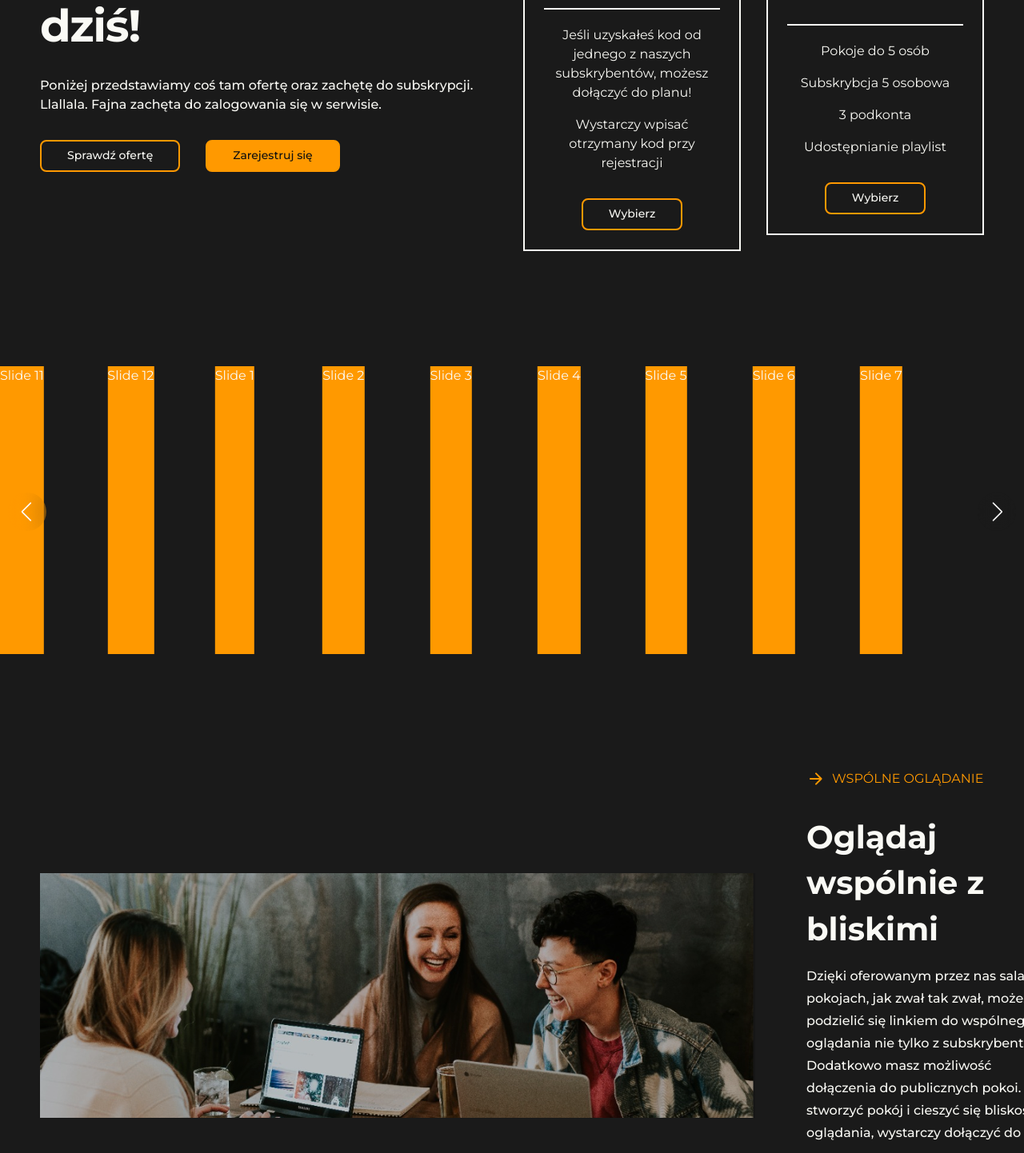
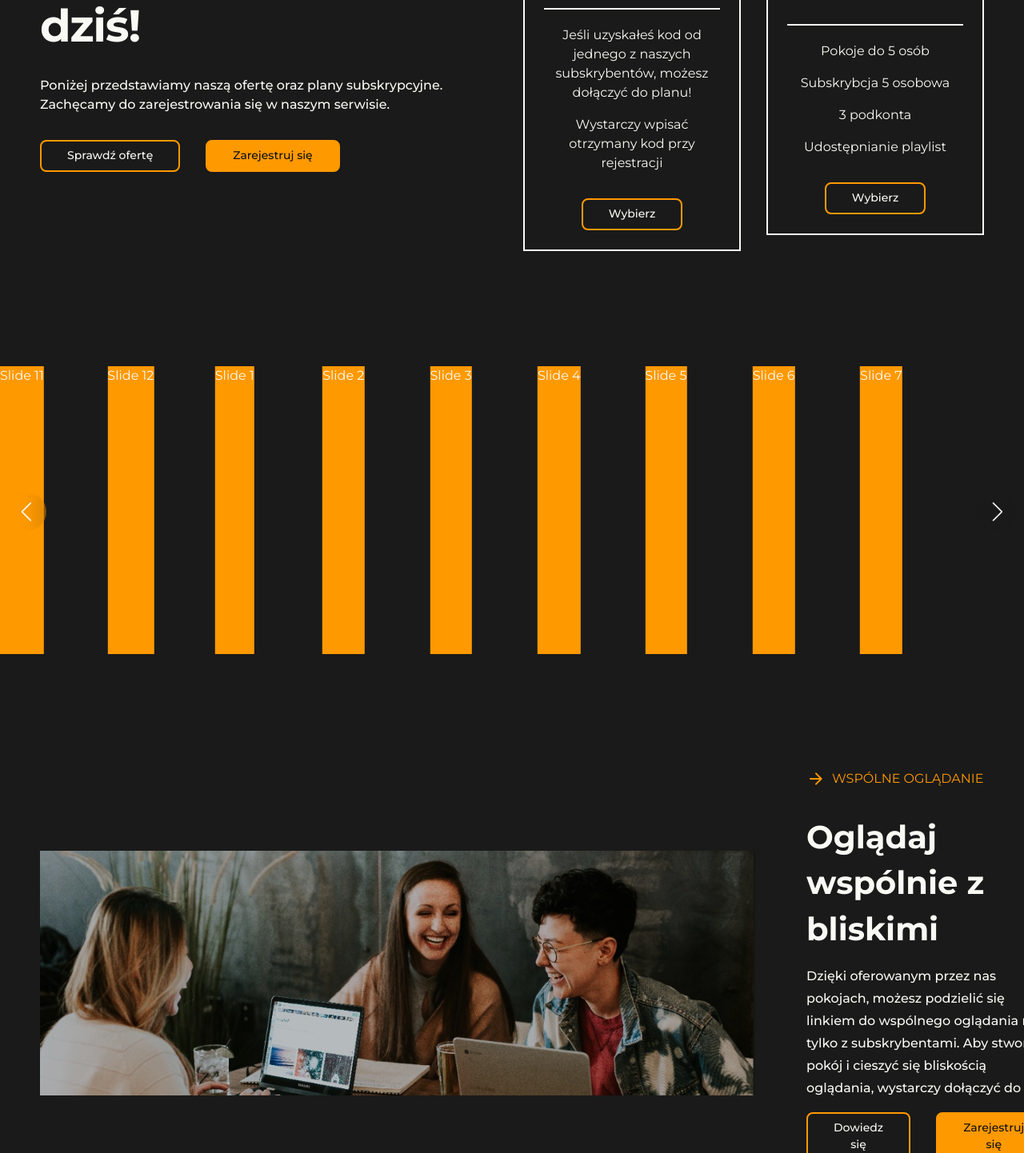
Before and after one commit to nataliaprazmo/WatchIo, a Next.js app: page / in a window 1280 px wide. Shown: the part 293-1735 px from the top of the page at 80% size. Built offline with nearby package versions, Linux system fonts and the light colour scheme.

Commit message:
fixed texts, faq

```diff
--- a/components/mainPage/FaqSection.jsx
+++ b/components/mainPage/FaqSection.jsx
@@ -17,8 +17,8 @@ const FaqSection = () => {
 				Najczęściej zadawane pytania
 			</h2>
 			<p className="text-[16px] leading-[28px] font-medium mb-6 text-center">
-				Poniżej znajdziesz odpowiedzi na najczęściej pojawiające się do
-				nas pytania. Oprócz tego zamieszczamy cenne informacje.
+				Poniżej znajdziesz cenne informacje oraz odpowiedzi na
+				najczęściej pojawiające się do nas pytania.
 			</p>
 			{questions.map((question, id) => (
 				<Accordion
--- a/components/mainPage/Hero.jsx
+++ b/components/mainPage/Hero.jsx
@@ -10,9 +10,8 @@ const Hero = () => {
 					Zacznij oglądać już dziś!
 				</h1>
 				<p className="text-[16px] font-medium mt-[24px] max-w-[610px]">
-					Poniżej przedstawiamy coś tam ofertę oraz zachętę do
-					subskrypcji. Llallala. Fajna zachęta do zalogowania się w
-					serwisie.
+					Poniżej przedstawiamy naszą ofertę oraz plany subskrypcyjne.
+					Zachęcamy do zarejestrowania się w naszym serwisie.
 				</p>
 				<div className="flex sm:flex-row flex-col gap-[32px] mt-[32px]">
 					<LinkButton to="/offer" variant="outlined">
--- a/components/mainPage/Subscriptions.jsx
+++ b/components/mainPage/Subscriptions.jsx
@@ -7,7 +7,9 @@ const Subscriptions = () => {
 	return (
 		<div className="pt-18">
 			<Nav />
-			<Plans />
+			<div className="pt-10 pb-18">
+				<Plans />
+			</div>
 			<Footer />
 		</div>
 	);
--- a/data/benefits.js
+++ b/data/benefits.js
@@ -5,7 +5,7 @@ const benefits = [
 		name: "Wspólne oglądanie",
 		title: "Oglądaj wspólnie z bliskimi",
 		description:
-			"Dzięki oferowanym przez nas salach, pokojach, jak zwał tak zwał, możesz podzielić się linkiem do wspólnego oglądania nie tylko z subskrybentami. Dodatkowo masz możliwość dołączenia do publicznych pokoi. Aby stworzyć pokój i cieszyć się bliskością oglądania, wystarczy dołączyć do nas!",
+			"Dzięki oferowanym przez nas pokojach, możesz podzielić się linkiem do wspólnego oglądania nie tylko z subskrybentami. Aby stworzyć pokój i cieszyć się bliskością oglądania, wystarczy dołączyć do nas!",
 		more: "/offer#rooms",
 	},
 	{
@@ -14,7 +14,7 @@ const benefits = [
 		name: "Dzielenie subskrypcją",
 		title: "Zaproś swoich znajomych",
 		description:
-			"Jesteśmy jedyną platformą, która oprócz umożliwienia użytkownikowi posiadania kilku podkont, oferuje również możliwość dzielenia się subskrybcją. Jak to działa? Po zakupieniu planu subskrybcji w ustawieniach konta można wygenerować specjalny link, dzięki któremu nie trzeba ponownie kupować subskrybcji. W ten sposób dołączamy do pakietu właściciela, który musi jedynie uregulować swoje płatności.",
+			"Jesteśmy jedyną platformą, która oprócz umożliwienia użytkownikowi posiadania kilku podkont, oferuje możliwość dzielenia się subskrybcją. Kiedy dołączamy do pakietu właściciela, nie musimy marwić się już płatnościami.",
 		more: "/offer#sharingSub",
 	},
 	{
@@ -23,7 +23,7 @@ const benefits = [
 		name: "Udostępnianie playlist",
 		title: "Dziel się z innymi",
 		description:
-			"Z nami możesz udostępniać swoje ulubione filmy bliskim. Dzięki temu mają dostęp do całej Twojej playlisty najlepszych filmów. Oni także mogą dzielić się z Tobą.",
+			"Z nami możesz udostępniać swoje ulubione filmy bliskim. Dzięki temu mają dostęp do całej Twojej playlisty najlepszych filmów, tak jak i Ty masz dostęp do ich playlist!",
 		more: "/offer#sharingPlaylist",
 	},
 ];
--- a/data/questions.js
+++ b/data/questions.js
@@ -1,23 +1,23 @@
 const questions = [
 	{
 		panel: "panel1",
-		title: "Pytanie pierwsze",
-		answer: "Dzięki oferowanym przez nas salach, pokojach, jak zwał tak zwał, możesz podzielić się linkiem do wspólnego oglądania nie tylko z subskrybentami. Dodatkowo masz możliwość dołączenia do publicznych pokoi. Aby stworzyć pokój i cieszyć się bliskością oglądania, wystarczy dołączyć do nas!",
+		title: "Czy mogę korzystać z jednej subskrypcji na wielu urządzeniach?",
+		answer: "Tak, oferujemy opcje umożliwiające korzystanie z jednej subskrypcji na kilku urządzeniach. Jest to możliwe, dzięki temu, że nasz serwis jest platformą internetową.",
 	},
 	{
 		panel: "panel2",
-		title: "Pytanie drugie",
-		answer: "Odpowiedź na pytanie drugie",
+		title: "Jakie rodzaje treści oferujecie?",
+		answer: "Nasza platforma oferuje różnorodne treści, w tym najpopularniejsze filmy i seriale, dzięki czemu każdy znajdzie coś dla siebie.",
 	},
 	{
 		panel: "panel3",
-		title: "Pytanie trzecie",
-		answer: "Odpowiedź na pytanie trzecie",
+		title: "Czy mogę dzielić się swoją subskrypcją z innymi użytkownikami?",
+		answer: "Tak, oferujemy opcję subskrypcji dzielonej, która umożliwia udostępnianie subskrypcji innym osobom. Wyróżnia to naszą platformę na tle innych.",
 	},
 	{
 		panel: "panel4",
-		title: "Pytanie czwarte",
-		answer: "Odpowiedź na pytanie czwarte",
+		title: "Czy istnieje limit ilości treści, jakie mogę obejrzeć?",
+		answer: "Nie, nie ma ograniczenia co do ilości treści, jakie możesz obejrzeć. Możesz korzystać z naszej biblioteki tak często, jak tylko chcesz.",
 	},
 ];
 export default questions;
```
